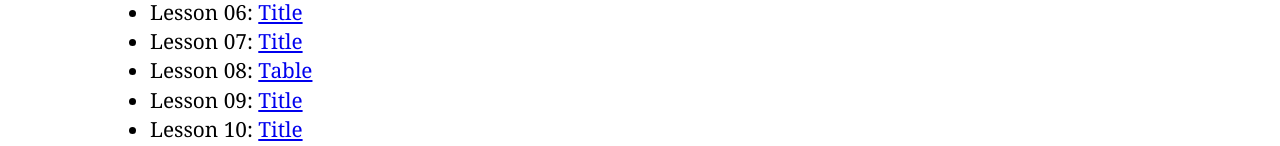
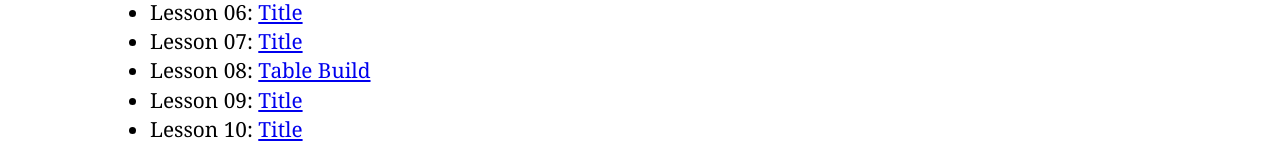
Before and after one commit to tj-garcia/wdd230, a plain HTML site: page index.html in a window 1280 px wide. Shown: the part 444-590 px from the top of the page. Drawn offline with Linux system fonts and the light colour scheme.

Commit message:
Update index.html

```diff
--- a/index.html
+++ b/index.html
@@ -29,7 +29,7 @@
           <li>Lesson 05: <a href="lesson5/bom.html" target="_blank">Dom Manipulation</a></li>
           <li>Lesson 06: <a href="/">Title</a></li>
           <li>Lesson 07: <a href="/">Title</a></li>
-          <li>Lesson 08: <a href="lesson-8/tablebuild.html" target="_blank">Table</a>
+          <li>Lesson 08: <a href="lesson-8/tablebuild.html" target="_blank">Table Build</a>
           <li>Lesson 09: <a href="/">Title</a></li>
           <li>Lesson 10: <a href="/">Title</a></li>
           <li>Lesson 11: <a href="/">Title</a></li>
```
